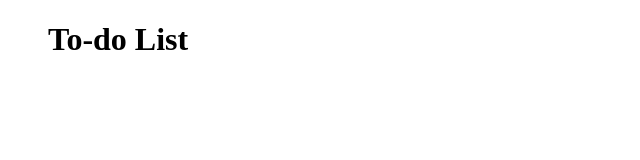
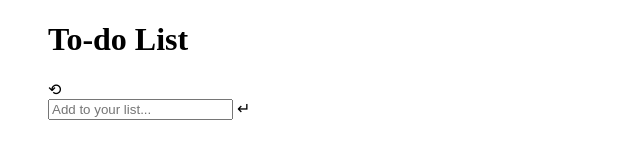
Before and after one commit to Zven94/to-do-list, a website: page src/index.html in a window 1280 px wide. Shown: the whole page, without its empty margins (0-640 px from the left). Drawn offline with Linux system fonts and the light colour scheme.

Commit message:
added refresh icon, three dots icons, and input icon

```diff
--- a/src/index.html
+++ b/src/index.html
@@ -10,9 +10,17 @@
 </head>
 <body>
     <main>
-        <div>
+        <div class="to-do-Div">
             <ul class="to-do-list">
-                <h1>To-do List</h1>
+                <div class="to-do-Div2">
+                    <h1>To-do List</h1>
+                    <span>&#10226;</span>
+                </div>
+                <div class="to-do-Div3">
+                    <input type="text" placeholder="Add to your list...">
+                    <span>&#8629;</span>
+                </div>
+
             </ul>
         </div>
     </main>
--- a/src/style.css
+++ b/src/style.css
@@ -11,23 +11,55 @@ main {
   align-items: center;
 }
 
-div {
-  top: 0;
+.to-do-Div {
   background-color: #fff;
-  width: 50%;
   border: 1px solid rgba(0, 0, 0, 0.15);
   border-radius: 3px;
   box-shadow: 0 0 0 3px rgba(0, 0, 0, 0.05);
+  width: 50%;
+}
+
+.to-do-Div2 {
+  width: 100%;
+  display: flex;
+  justify-content: space-between;
+  text-align: center;
+  box-sizing: border-box;
+  border: 1px solid rgba(0, 0, 0, 0.15);
 }
 
 h1 {
   margin: 0;
   padding: 10px;
   width: 100%;
-  box-sizing: border-box;
   font-size: 1rem;
   padding-left: 15px;
+  text-align: start;
+}
+
+span {
+  display: flex;
+  align-items: center;
+  text-align: end;
+  padding-right: 25px;
+}
+
+.to-do-Div3 {
+  width: 100%;
+  display: flex;
+  justify-content: space-between;
+  box-sizing: border-box;
   border: 1px solid rgba(0, 0, 0, 0.15);
+}
+
+input {
+  padding: 12.5px;
+  border: 0;
+  font-style: italic;
+}
+
+input::placeholder {
+  color: #bbbfc4;
 }
 
 ul {
@@ -37,6 +69,7 @@ ul {
   display: flex;
   flex-direction: column;
   align-items: start;
+  border: 1px solid rgba(0, 0, 0, 0.15);
 }
 
 li {
@@ -46,4 +79,15 @@ li {
   box-sizing: border-box;
   border: 1px solid rgba(0, 0, 0, 0.15);
   list-style: none;
+  display: flex;
+  justify-content: space-between;
 }
+
+button {
+  border: none;
+  background: transparent;
+  text-align: center;
+  font-size: 1rem;
+  font-weight: 600;
+  transform: rotate(90deg);
+}
```
Also changed, not shown: src/index.js (+7 -2 lines).
